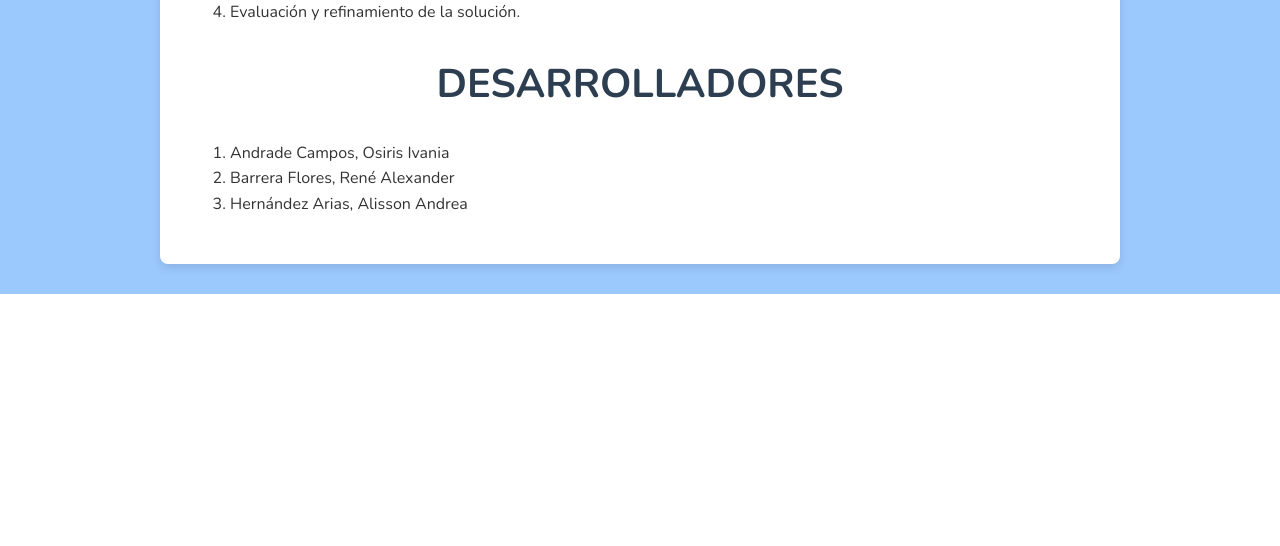
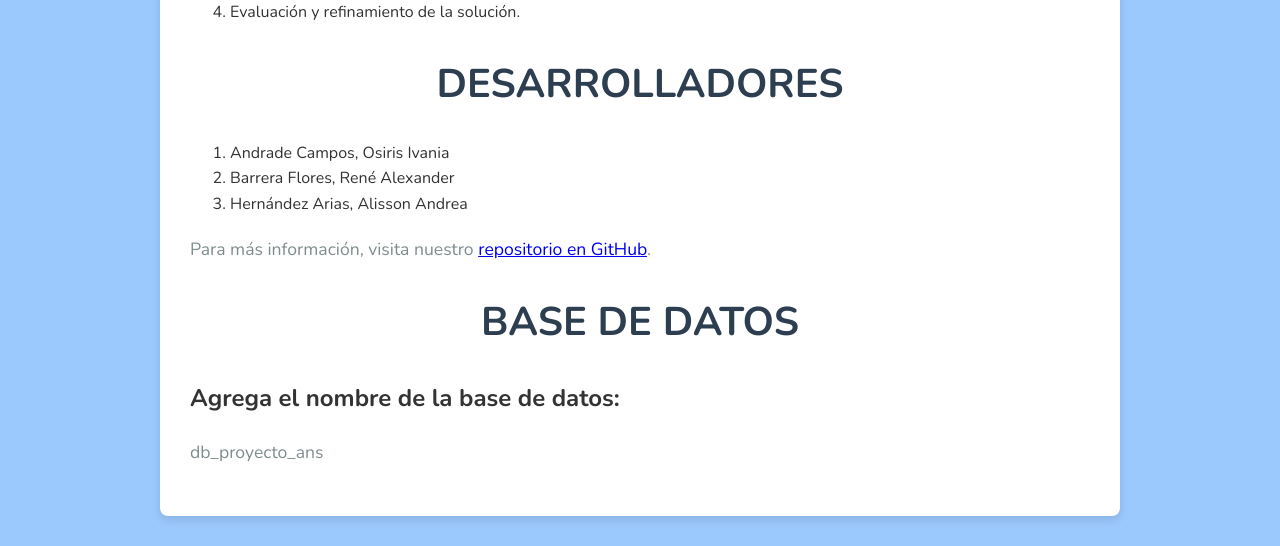
Before and after one commit to alissonhernandez/M-todos-ANS, a Django app: page / in a window 1280 px wide. Shown: the part 887-1433 px from the top of the page. Before the commit the page ends 1181 px from the top, so only its background shows below. Run offline with Django 5.2, Linux system fonts and the light colour scheme; parts of the project's set-up code (start-up, migrations or seed data) failed here and were passed over.

Commit message:
Cambios finales

```diff
--- a/ProyectoANS/app/templates/home.html
+++ b/ProyectoANS/app/templates/home.html
@@ -30,6 +30,10 @@
         <li>Barrera Flores, René Alexander</li>
         <li>Hernández Arias, Alisson Andrea</li>
     </ol>
+    <p>Para más información, visita nuestro <a href="https://github.com/alissonhernandez/Metodos-ANS">repositorio en GitHub</a>.</p>
 
+    <h1>BASE DE DATOS</h1>
+    <h2>Agrega el nombre de la base de datos:</h2>
+    <p>db_proyecto_ans</p>
 </div>
 {% endblock %}
--- a/ProyectoANS/app/templates/register.html
+++ b/ProyectoANS/app/templates/register.html
@@ -21,10 +21,5 @@
         <input class="botonRegister" type="submit" name="register" id="register" value="Registrarse">
         <p>¿Ya tienes una cuenta? <a href="{% url 'login' %}">Inicia Sesión</a></p>
     </form>
-
-    <div class="container-img">
-        <img src="{% static 'img/logo.png' %}" alt="Logo">
-        <p>Bienvenido a una de las calculadoras que hacen posible lo imaginable. Escuchaste bien, esta calculadora es capaz de hacer los métodos de Hermite y Runge-Kutta.</p>
-    </div>
 </div>
 {% endblock %}
```
